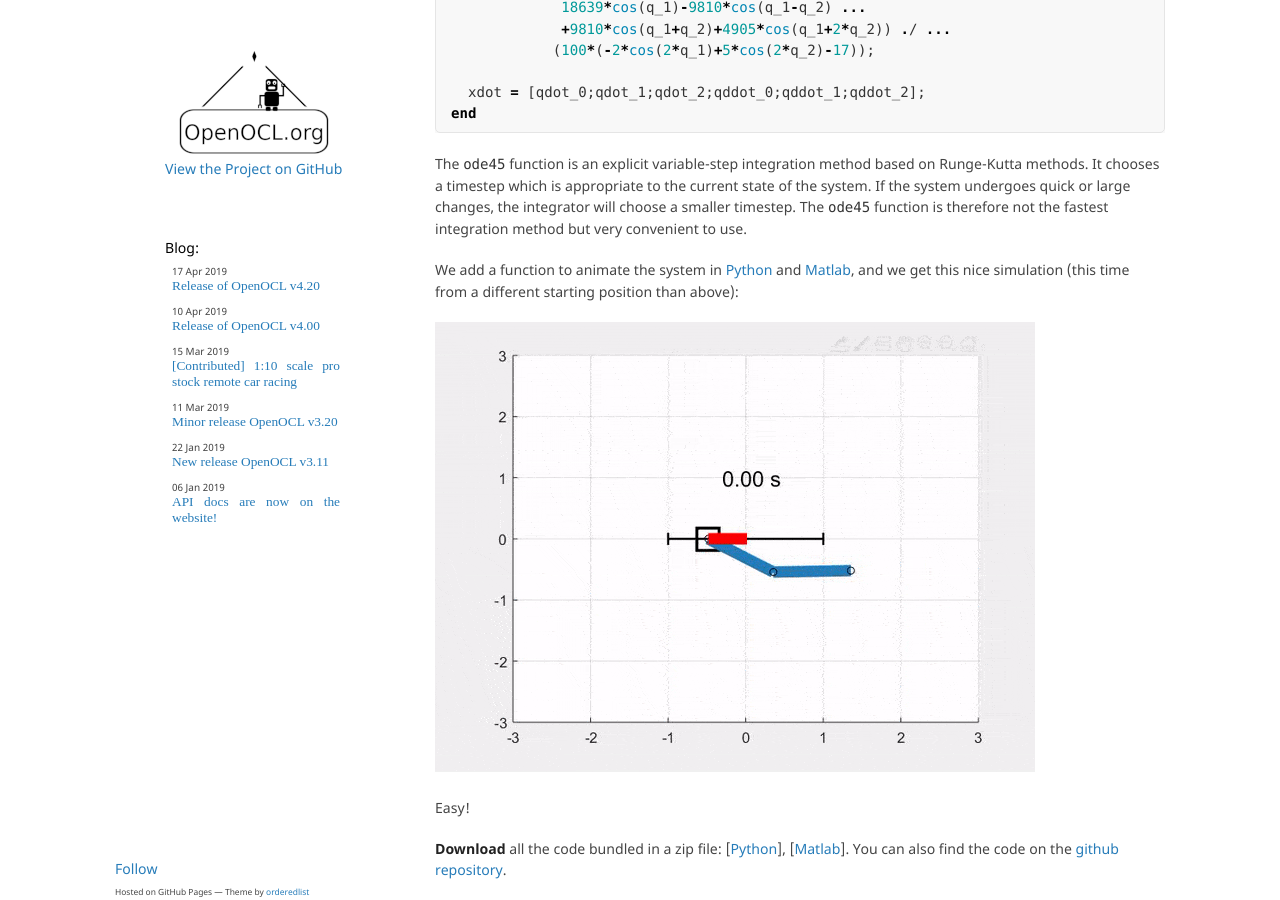
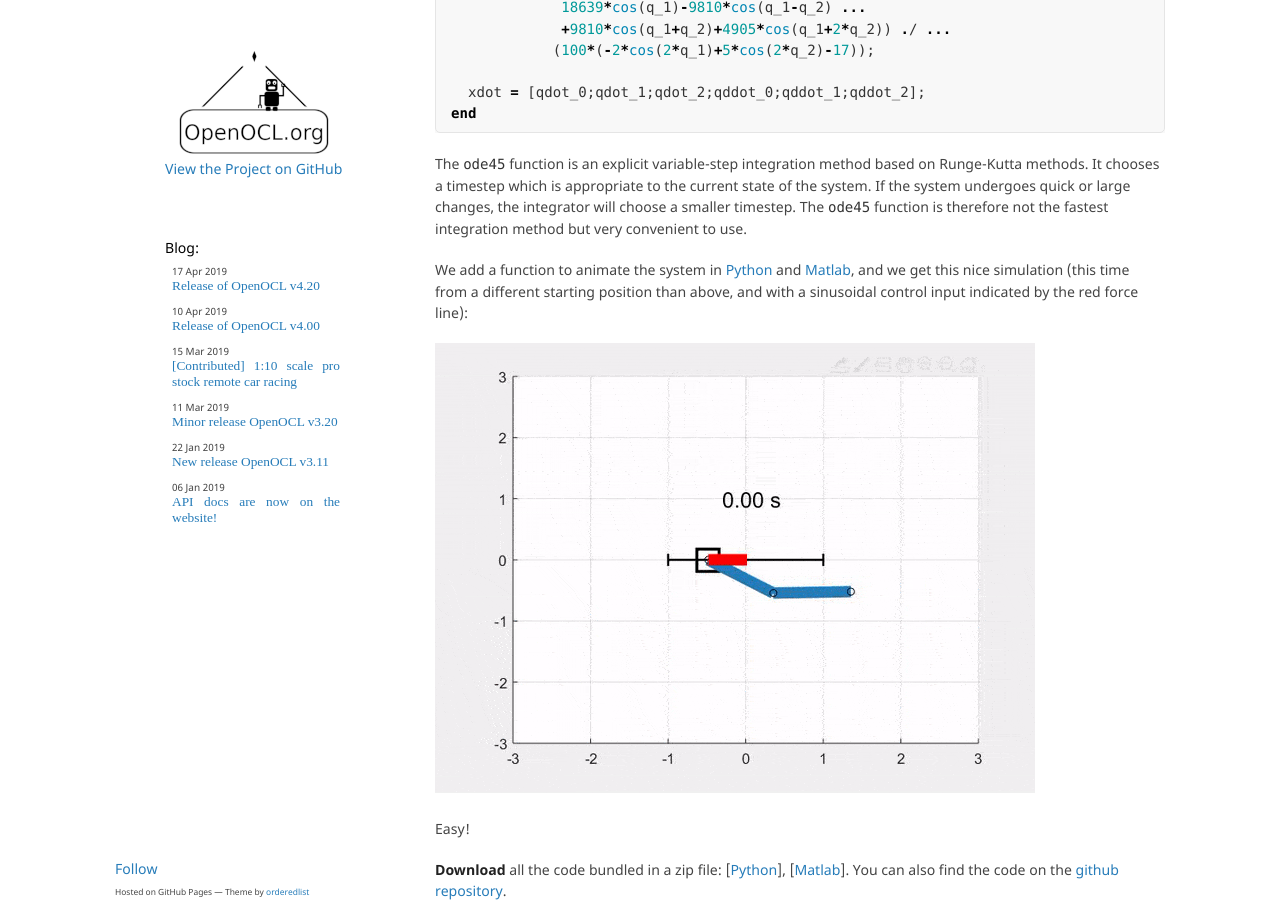
Before and after one commit to OpenOCL/openocl.github.io, a Jekyll site: the page built from _posts/2019-04-21-tutorial-01-modeling-double-cartpole.md, in a window 1280 px wide and 900 px high, scrolled down 9219 px. Built offline with Jekyll 4.4.1, drawn with Linux system fonts in a browser that asks for light colours; some web fonts are replaced; formulas are drawn with MathJax 3; a script that is not in the unit is left out; comment, search, counter and statistics services are not loaded.

Commit message:
Update 2019-04-21-tutorial-01-modeling-double-cartpole.md

```diff
--- a/_posts/2019-04-21-tutorial-01-modeling-double-cartpole.md
+++ b/_posts/2019-04-21-tutorial-01-modeling-double-cartpole.md
@@ -298,7 +298,7 @@ end
 
 The `ode45` function is an explicit variable-step integration method based on Runge-Kutta methods. It chooses a timestep which is appropriate to the current state of the system. If the system undergoes quick or large changes, the integrator will choose a smaller timestep. The `ode45` function is therefore not the fastest integration method but very convenient to use.
 
-We add a function to animate the system in [Python](https://github.com/jkoendev/double-pendulum-on-cart/blob/master/python/simplified/dpc_simple_draw.py) and [Matlab](https://github.com/jkoendev/double-pendulum-on-cart/blob/master/matlab/simplified/dpc_simple_draw.m), and we get this nice simulation (this time from a different starting position than above):
+We add a function to animate the system in [Python](https://github.com/jkoendev/double-pendulum-on-cart/blob/master/python/simplified/dpc_simple_draw.py) and [Matlab](https://github.com/jkoendev/double-pendulum-on-cart/blob/master/matlab/simplified/dpc_simple_draw.m), and we get this nice simulation (this time from a different starting position than above, and with a sinusoidal control input indicated by the red force line):
 
 ![Simulation with sinusoidal control input](/assets/posts/tut01/sim_two_control@2x.gif)
 
```
